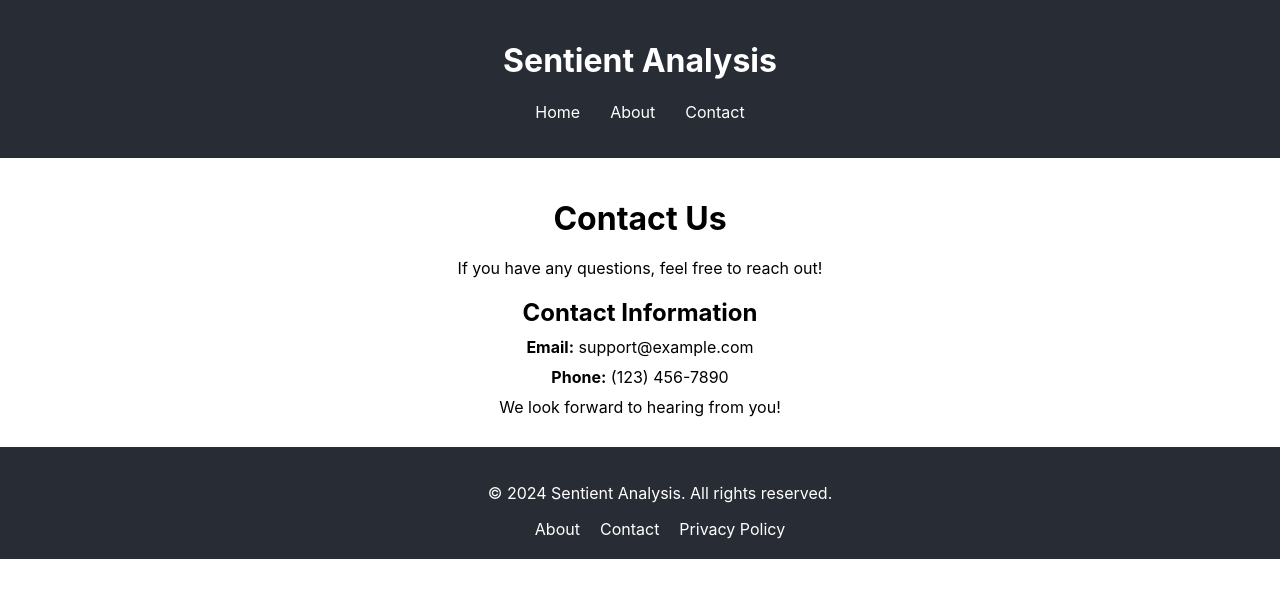
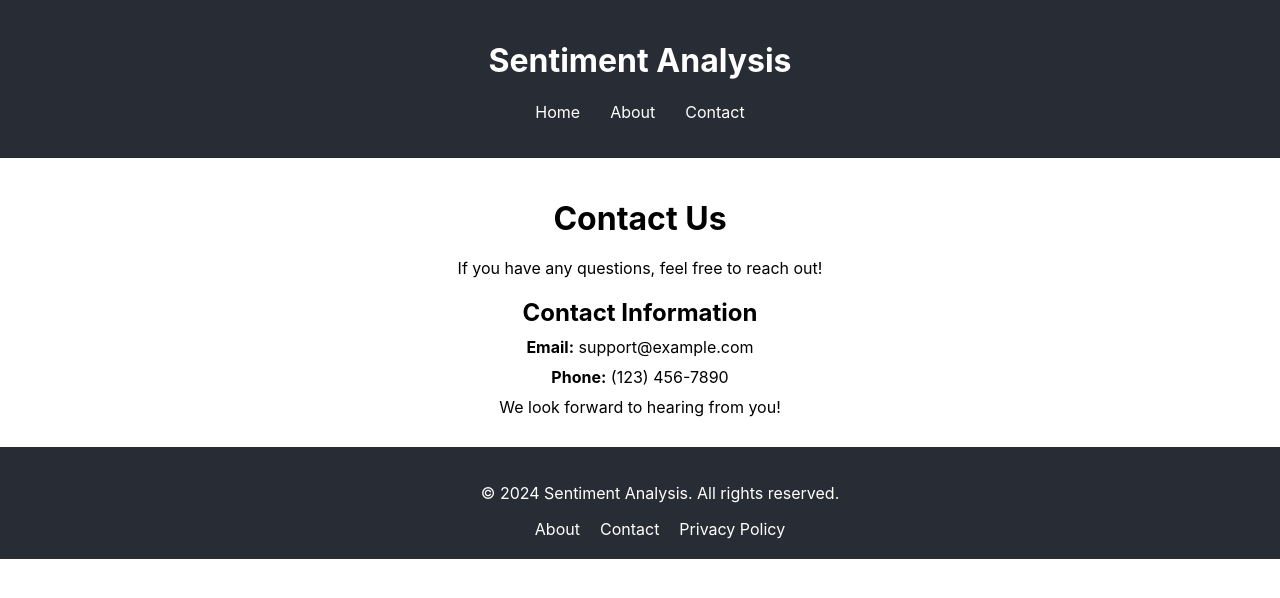
Before and after one commit to priyankapatwal/Multilingual-Sentiment-Analysis, a React (Create React App) app in the folder frontend/: page /contact in a window 1280 px wide. Shown: the top 598 px of the page. Built offline with nearby package versions, Linux system fonts and the light colour scheme.

Commit message:
Frontend - fix typos

```diff
--- a/frontend/public/index.html
+++ b/frontend/public/index.html
@@ -10,7 +10,7 @@
       content="Web site created using create-react-app"
     />
     <link rel="manifest" href="%PUBLIC_URL%/manifest.json" />
-  <title>Sentient Analysis</title>
+  <title>Sentiment Analysis</title>
   </head>
   <body>
     <div id="root"></div>
--- a/frontend/src/components/Footer.js
+++ b/frontend/src/components/Footer.js
@@ -4,7 +4,7 @@ export function Footer() {
     return (
         <footer className="footer">
             <p>
-                &copy; {new Date().getFullYear()} Sentient Analysis. All rights
+                &copy; {new Date().getFullYear()} Sentiment Analysis. All rights
                 reserved.
             </p>
             <div className="footer-links">
--- a/frontend/src/components/Header.js
+++ b/frontend/src/components/Header.js
@@ -4,7 +4,7 @@ import "./Header.css";
 export function Header() {
     return (
         <header className="header">
-            <h1>Sentient Analysis</h1>
+            <h1>Sentiment Analysis</h1>
             <nav>
                 <ul>
                     <li>
--- a/frontend/src/pages/About.js
+++ b/frontend/src/pages/About.js
@@ -5,7 +5,7 @@ export function About() {
         <div className="about">
             <h1>About Us</h1>
             <p>
-                Welcome to Sentient Analysis! We are dedicated to providing
+                Welcome to Sentiment Analysis! We are dedicated to providing
                 insightful analyses and tools for understanding artificial
                 intelligence and its impact on society. Our mission is to help
                 users navigate the complexities of AI technologies and make
--- a/frontend/src/pages/Home.js
+++ b/frontend/src/pages/Home.js
@@ -4,7 +4,7 @@ import "./Home.css";
 export function Home() {
     return (
         <div className="home-container">
-            <h1>Welcome to Sentient Analysis</h1>
+            <h1>Welcome to Sentiment Analysis</h1>
             <p>
                 This application allows you to analyze text and gain insights
                 using advanced algorithms.
```
